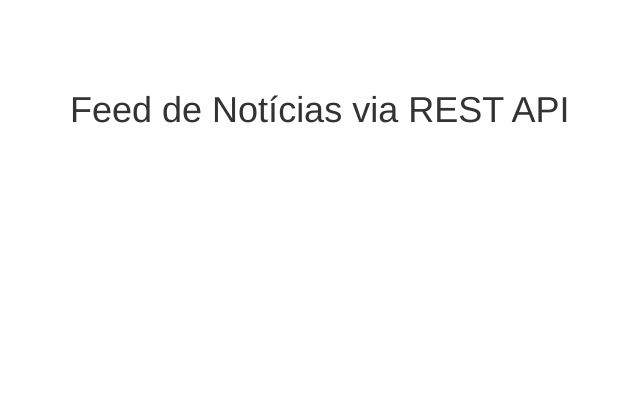
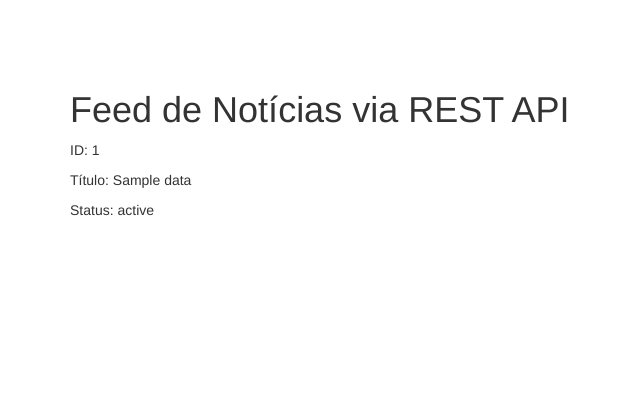
Before and after one commit to UesleiJf/projeto-yii2, a Yii app: template basico/views/site/feed.php in a window 1280 px wide. Shown: the top 420 px of the page, without its empty margins (0-640 px from the left). Run offline with PHP 8.4 and a stand-in for Yii, Linux system fonts and the light colour scheme; the template is opened without the code that fills it: most values are stand-ins (such as "Sample title", 1, 10 or a date in 2020); data that the repository does not hold is empty; some libraries are stand-ins or nearby versions.

Commit message:
- Render Noticias in feed

```diff
--- a/basico/views/site/feed.php
+++ b/basico/views/site/feed.php
@@ -1,17 +1,17 @@
 <?php
-
-/* @var $this yii\web\View */
-
-
-use app\classes\widgets\HelloWidget;
-use app\classes\widgets\HelloWordBeginEnd;
 
 $this->title = 'My Yii Application';
 ?>
+
 <div class="site-index">
-
-
     <div class="body-content">
         <h1>Feed de Notícias via REST API</h1>
+
+        <?php foreach($data as $row) : ?>
+            <p>ID: <?= $row['id'] ?></p>
+            <p>Título: <?= $row['title'] ?></p>
+            <p>Status: <?= $row['status'] ?></p>
+        <?php endforeach; ?>
+
     </div>
 </div>
```
